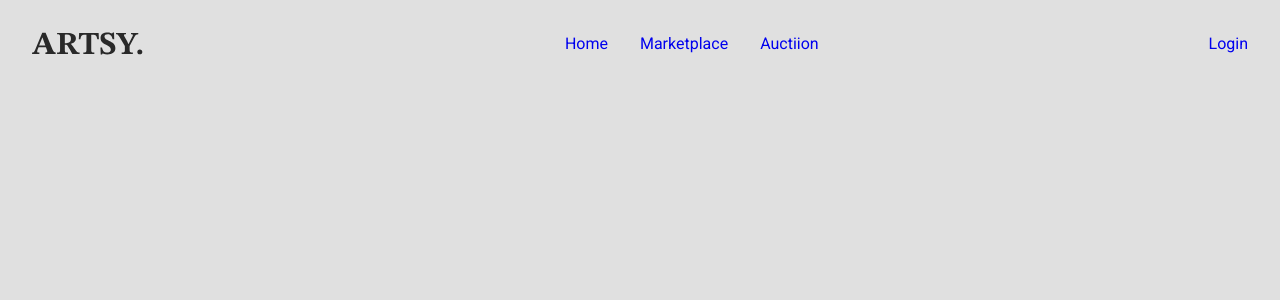
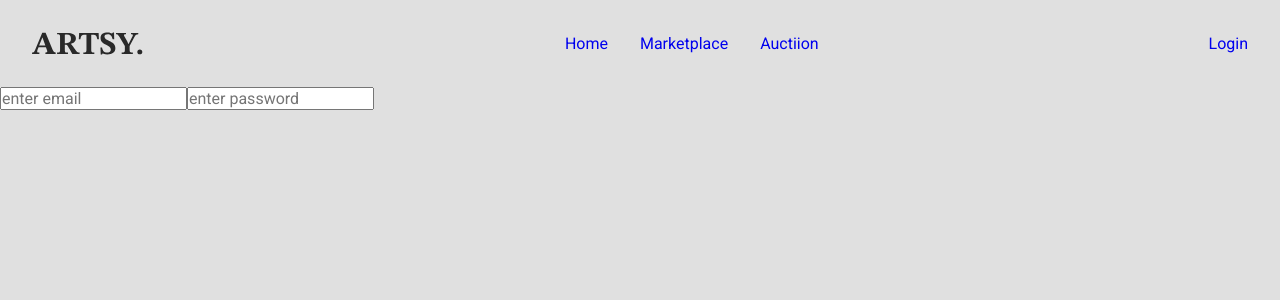
Before and after one commit to ManishBisht777/Drixy, a React (Create React App) app: page /login in a window 1280 px wide. Shown: the top 300 px of the page. Built offline with nearby package versions, Linux system fonts and the light colour scheme.

Commit message:
feat : login page

```diff
--- a/src/App.js
+++ b/src/App.js
@@ -3,6 +3,7 @@ import { Routes, Route } from "react-router-dom";
 import Home from "./pages/home/home";
 import Explore from "./pages/explore/explore";
 import "./styles/main.css";
+import Login from "./pages/auth/login";
 
 function App() {
   return (
@@ -10,7 +11,8 @@ function App() {
       <Navbar />
       <Routes>
         <Route path="/" element={<Home />} />
-        <Route path="/" element={<Explore />} />
+        <Route path="/explore" element={<Explore />} />
+        <Route path="/login" element={<Login />} />
       </Routes>
     </>
   );
--- /dev/null
+++ b/src/pages/auth/login.js
@@ -0,0 +1,19 @@
+import React from "react";
+
+const Login = () => {
+  const handleSubmit = (e) => {
+    e.preventDefault();
+  };
+
+  return (
+    <main>
+      <form action="" onSubmit={(e) => handleSubmit(e)}>
+        <input type="text" placeholder="enter email" />
+        <input type="password" placeholder="enter password" />
+        <button type="submit"></button>
+      </form>
+    </main>
+  );
+};
+
+export default Login;
```
